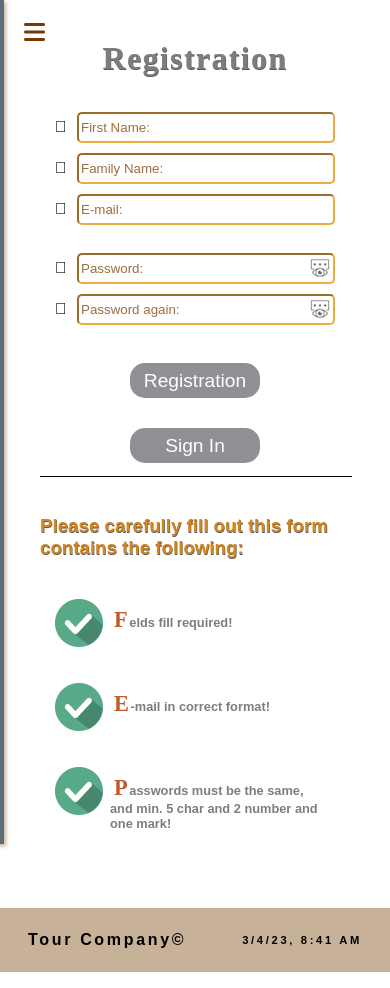
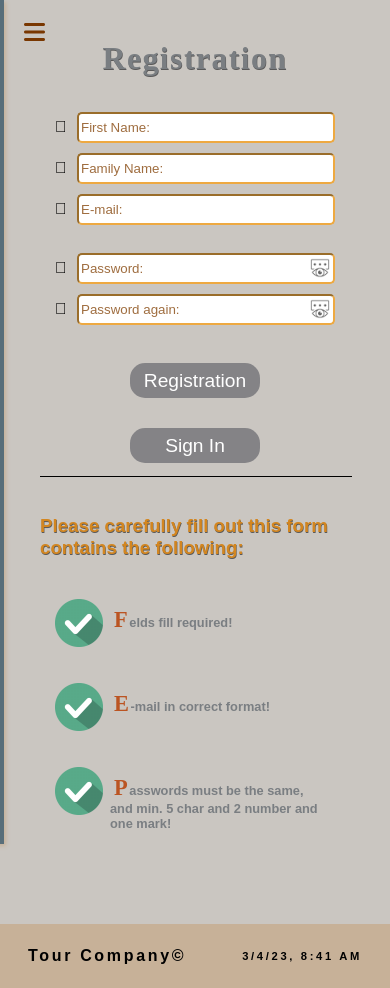
Before and after one commit to kulta1990/Webshop, an Angular app: page /registration in a window 390 px wide. Built offline with nearby package versions, Linux system fonts and the light colour scheme.

Commit message:
reponsive reg for iphone SE too

```diff
--- a/src/app/registration/registration.component.css
+++ b/src/app/registration/registration.component.css
@@ -3,7 +3,8 @@
 }
 
 .container-fluid {
-    background-image: linear-gradient(to right, rgb(242, 232, 232), rgb(192, 174, 174), grey, rgb(227, 99, 99));
+    background-image: url('../../assets/Abstract-background-white-12.jpg');
+    background-repeat: no-repeat;
 
 }
 
@@ -28,7 +29,7 @@ input {
 input:focus {
     width: 260px;
     height: 30px;
-    background-color: rgb(198, 196, 192);
+    background-color: rgb(255, 252, 156);
     font-weight: 700;
 }
 
@@ -110,6 +111,7 @@ span {
 ul {
     margin-top: 40px;
 
+
 }
 
 .holder {
@@ -117,8 +119,8 @@ ul {
     margin: 0px auto;
     padding: 40px;
     height: 700px;
-    background-color: bisque;
-    box-shadow: 10px 0px 20px burlywood, -10px 0px 20px burlywood;
+    background-color: rgb(202, 198, 193);
+    box-shadow: 10px 0px 20px rgb(152, 137, 117), -10px 0px 20px rgb(152, 137, 117);
 
 }
 
@@ -126,7 +128,6 @@ ul {
     margin-top: 3rem;
     margin: 0px auto;
     text-align: center;
-
 }
 
 hr {
@@ -158,12 +159,9 @@ footer {
 
 /*-------------  responsive for iPhone SE or smaller --------------*/
 @media screen and (max-width: 400px) {
-    footer {
-        margin-top: 8rem;
-    }
 
     .holder {
-        background-color: white;
+        height: 100vh;
         box-shadow: none;
     }
 }
```
